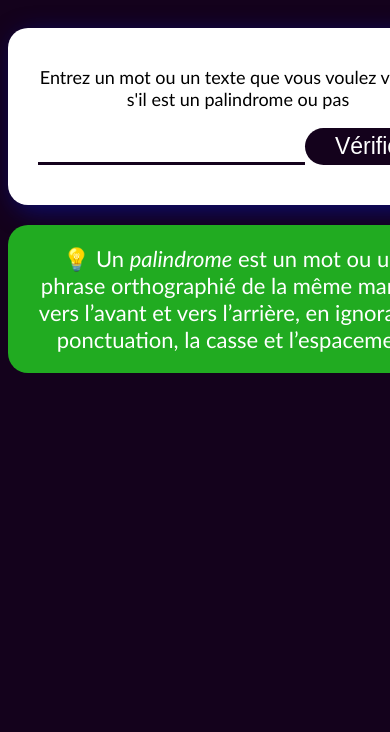
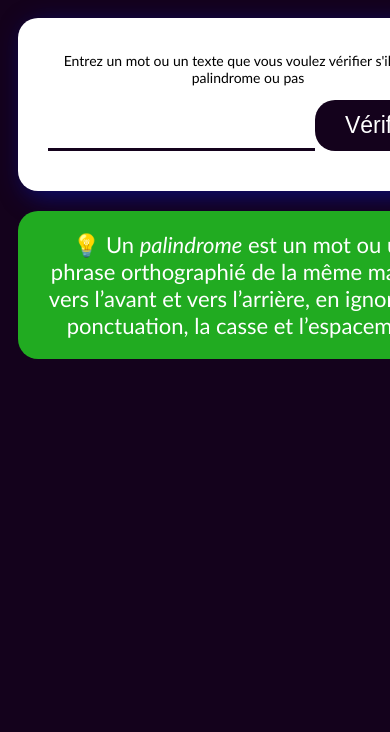
Before and after one commit to Kyriel-Kelpy/palindrome-checker, a plain HTML site: page index.html in a window 390 px wide. Shown: the part 112-844 px from the top of the page. Drawn offline with Linux system fonts and the light colour scheme.

Commit message:
Update styles.css

```diff
--- a/styles.css
+++ b/styles.css
@@ -57,3 +57,20 @@ button{
 #result{
     margin-top: 20px;
 }
+
+@media (max-width: 600px) {
+    body {
+        font-size: 14px; /* Ajuste la taille de la police pour les petits écrans */
+        padding: 10px; /* Ajoute un peu de padding */
+    }
+
+    .input {
+        width: 100%; /* Fait en sorte que le champ de saisie prenne toute la largeur */
+        margin-bottom: 15px; /* Ajoute de l'espacement sous le champ de saisie */
+    }
+
+    button {
+        width: 100%; /* Bouton en pleine largeur */
+        padding: 12px; /* Augmente le padding pour un meilleur confort */
+    }
+}
```
